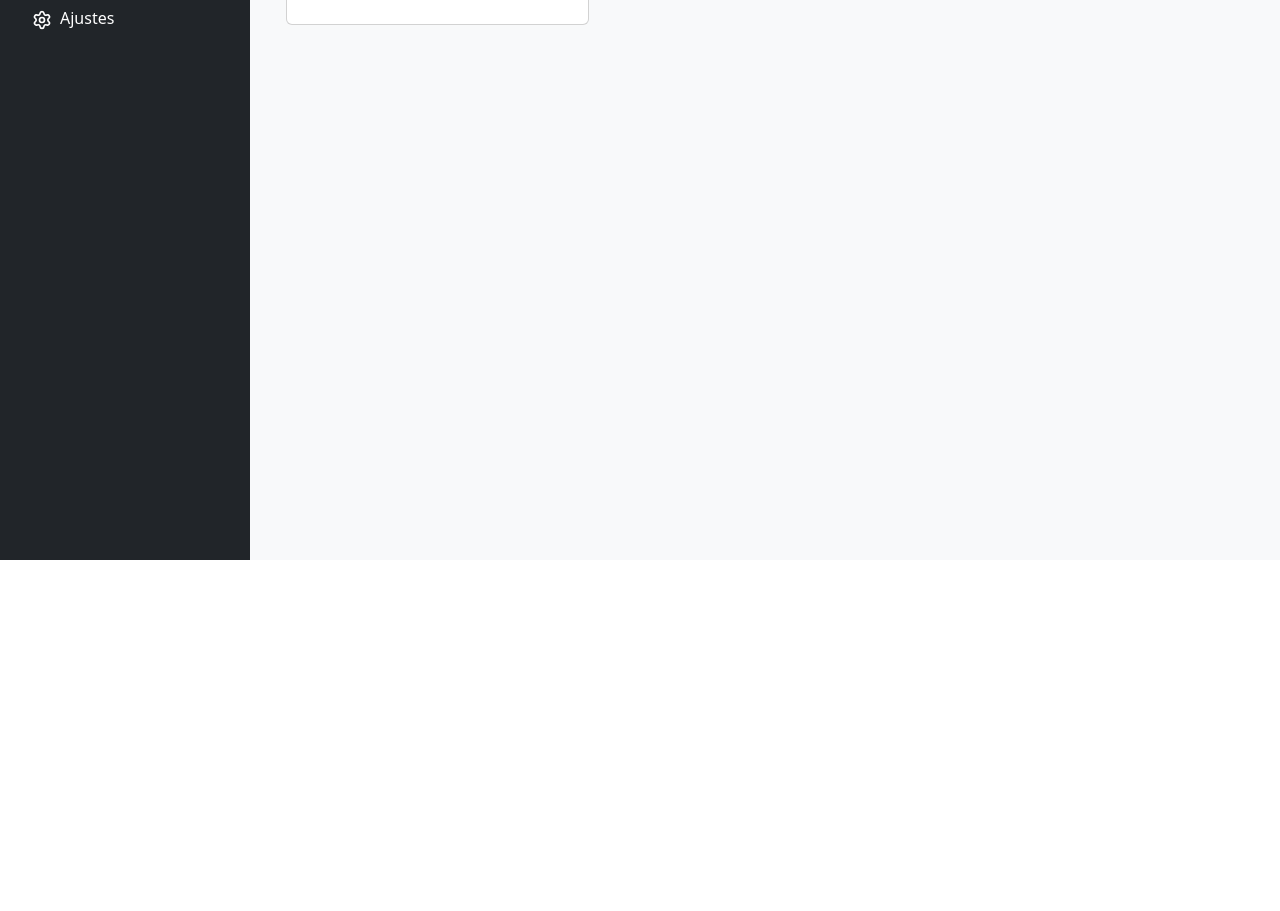
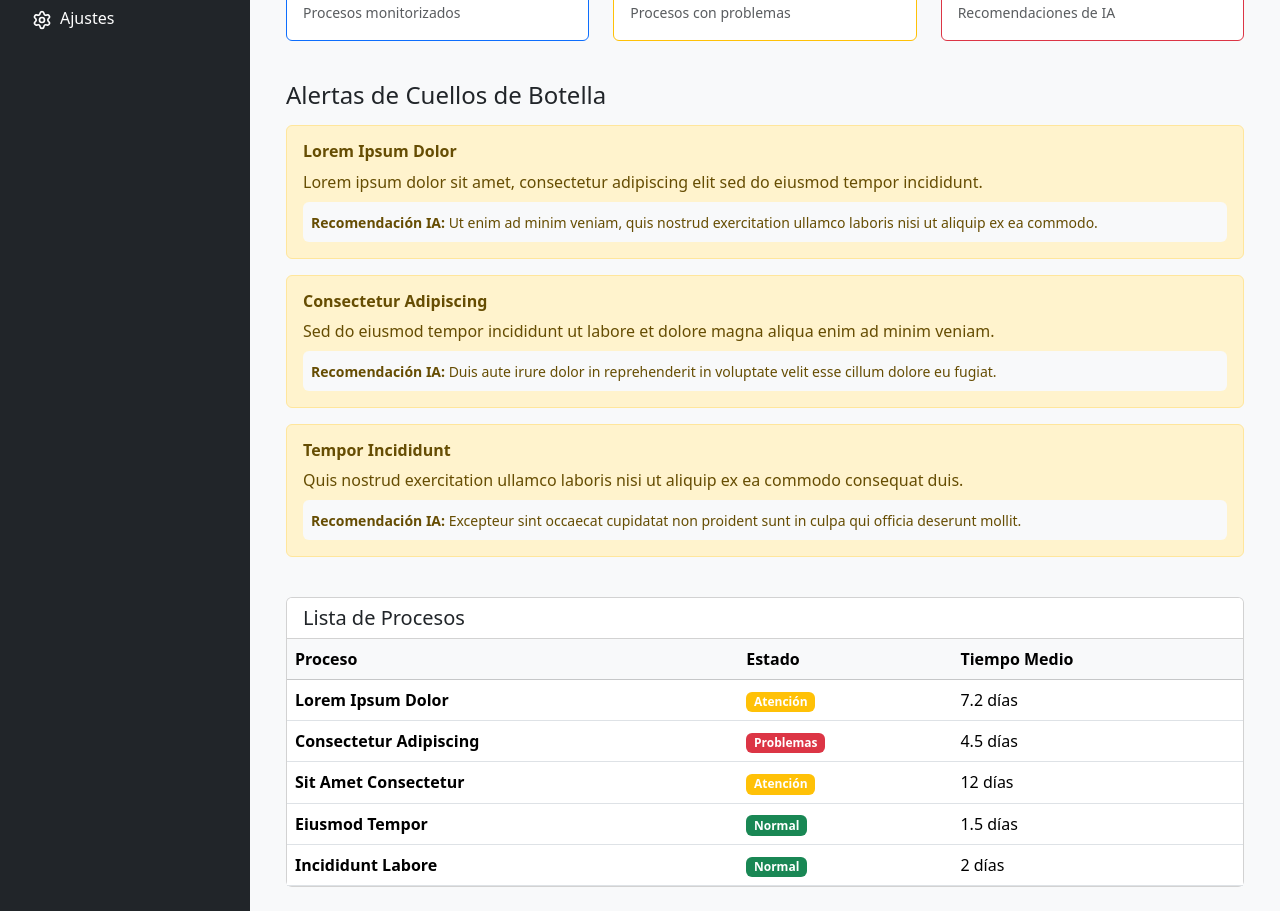
Before and after one commit to alvaroosanchezz34/flowsenseai, a React (Vite) app in the folder frontend/: page / in a window 1280 px wide. Shown: the part 240-1151 px from the top of the page. Before the commit the page ends 800 px from the top, so only its background shows below. Built offline with nearby package versions, Linux system fonts and the light colour scheme.

Commit message:
Add BottleneckAlert, ProcessList, and Card components; update Dashboard layout

```diff
--- a/frontend/src/components/features/BottleneckAlert.jsx
+++ b/frontend/src/components/features/BottleneckAlert.jsx
@@ -0,0 +1,17 @@
+function BottleneckAlert({ process, problem, recommendation }) {
+    return (
+        <div className="alert alert-warning mb-3">
+            <h6><strong>{process}</strong></h6>
+
+            <p className="mb-2">{problem}</p>
+
+            <div className="bg-light p-2 rounded">
+                <small>
+                    <strong> Recomendación IA:</strong> {recommendation}
+                </small>
+            </div>
+        </div>
+    )
+}
+
+export default BottleneckAlert
--- a/frontend/src/components/features/ProcessList.jsx
+++ b/frontend/src/components/features/ProcessList.jsx
@@ -0,0 +1,39 @@
+function ProcessList({ processes }) {
+    return (
+        <div className="card">
+            <div className="card-header bg-white">
+                <h5 className="mb-0">Lista de Procesos</h5>
+            </div>
+            <div className="card-body p-0">
+                <table className="table table-hover mb-0">
+                    <thead className="table-light">
+                        <tr>
+                            <th>Proceso</th>
+                            <th>Estado</th>
+                            <th>Tiempo Medio</th>
+                        </tr>
+                    </thead>
+                    <tbody>
+                        {processes.map((process) => (
+                            <tr key={process.id}>
+                                <td><strong>{process.name}</strong></td>
+                                <td>
+                                    {process.status === "normal" ? (
+                                        <span className="badge bg-success">Normal</span>
+                                    ) : process.status === "warning" ? (
+                                        <span className="badge bg-warning text-white">Atención</span>
+                                    ) : (
+                                        <span className="badge bg-danger text-white">Problemas</span>
+                                    )}
+                                </td>
+                                <td>{process.avgTime}</td>
+                            </tr>
+                        ))}
+                    </tbody>
+                </table>
+            </div>
+        </div>
+    )
+}
+
+export default ProcessList
--- a/frontend/src/components/ui/Card.jsx
+++ b/frontend/src/components/ui/Card.jsx
@@ -0,0 +1,16 @@
+function Card({ title, value, subtitle, variant }) {
+
+    return (
+        <div className={`card border-${variant} h-100`}>
+            <div className="card-body">
+                <h6 className="text-muted mb-2">{title}</h6>
+
+                <h2 className={`text-${variant} mb-1`}>{value}</h2>
+
+                {subtitle && <small className="text-muted">{subtitle}</small>}
+            </div>
+        </div>
+    )
+}
+
+export default Card
--- a/frontend/src/components/ui/Layout.jsx
+++ b/frontend/src/components/ui/Layout.jsx
@@ -39,7 +39,6 @@ function Layout({ children }) {
                         <button className="btn btn-outline-secondary" style={{ width: "40px", height: "40px", padding: 0 }}>
                             <Bell size={20} />
                         </button>
-                        <button className="btn btn-primary">+ Nuevo Proceso</button>
                     </div>
                 </nav>
 
--- a/frontend/src/pages/Dashboard.jsx
+++ b/frontend/src/pages/Dashboard.jsx
@@ -1,20 +1,113 @@
-// pages/Dashboard.jsx
 import Layout from '../components/ui/Layout'
+import Card from '../components/ui/Card'
+import BottleneckAlert from '../components/features/BottleneckAlert'
+import ProcessList from '../components/features/ProcessList'
 
 function Dashboard() {
+    const alertas = [
+        {
+            id: 1,
+            process: "Lorem Ipsum Dolor",
+            problem: "Lorem ipsum dolor sit amet, consectetur adipiscing elit sed do eiusmod tempor incididunt.",
+            recommendation: "Ut enim ad minim veniam, quis nostrud exercitation ullamco laboris nisi ut aliquip ex ea commodo."
+        },
+        {
+            id: 2,
+            process: "Consectetur Adipiscing",
+            problem: "Sed do eiusmod tempor incididunt ut labore et dolore magna aliqua enim ad minim veniam.",
+            recommendation: "Duis aute irure dolor in reprehenderit in voluptate velit esse cillum dolore eu fugiat."
+        },
+        {
+            id: 3,
+            process: "Tempor Incididunt",
+            problem: "Quis nostrud exercitation ullamco laboris nisi ut aliquip ex ea commodo consequat duis.",
+            recommendation: "Excepteur sint occaecat cupidatat non proident sunt in culpa qui officia deserunt mollit."
+        }
+    ]
+
+    const procesos = [
+        {
+            id: 1,
+            name: "Lorem Ipsum Dolor",
+            status: "warning",
+            avgTime: "7.2 días"
+        },
+        {
+            id: 2,
+            name: "Consectetur Adipiscing",
+            status: "danger",
+            avgTime: "4.5 días"
+        },
+        {
+            id: 3,
+            name: "Sit Amet Consectetur",
+            status: "warning",
+            avgTime: "12 días"
+        },
+        {
+            id: 4,
+            name: "Eiusmod Tempor",
+            status: "normal",
+            avgTime: "1.5 días"
+        },
+        {
+            id: 5,
+            name: "Incididunt Labore",
+            status: "normal",
+            avgTime: "2 días"
+        }
+    ]
+
     return (
         <Layout>
             <div className="container-fluid">
                 <h1 className="mb-4">Dashboard FlowSense AI</h1>
 
+                <div className="row mb-4">
+                    <div className="col-md-4 mb-3">
+                        <Card
+                            title="Procesos Activos"
+                            value={5}
+                            subtitle="Procesos monitorizados"
+                            variant="primary"
+                        />
+                    </div>
+                    <div className="col-md-4 mb-3">
+                        <Card
+                            title="Cuellos de Botella"
+                            value={3}
+                            subtitle="Procesos con problemas"
+                            variant="warning"
+                        />
+                    </div>
+                    <div className="col-md-4 mb-3">
+                        <Card
+                            title="Alertas Activas"
+                            value={3}
+                            subtitle="Recomendaciones de IA"
+                            variant="danger"
+                        />
+                    </div>
+                </div>
+
+                <div className="row mb-4">
+                    <div className="col-12">
+                        <h4 className="mb-3">Alertas de Cuellos de Botella</h4>
+
+                        {alertas.map((alerta) => (
+                            <BottleneckAlert
+                                key={alerta.id}
+                                process={alerta.process}
+                                problem={alerta.problem}
+                                recommendation={alerta.recommendation}
+                            />
+                        ))}
+                    </div>
+                </div>
+
                 <div className="row">
-                    <div className="col-md-4">
-                        <div className="card">
-                            <div className="card-body">
-                                <h5 className="card-title">Procesos Activos</h5>
-                                <h2>12</h2>
-                            </div>
-                        </div>
+                    <div className="col-12">
+                        <ProcessList processes={procesos} />
                     </div>
                 </div>
             </div>
```
